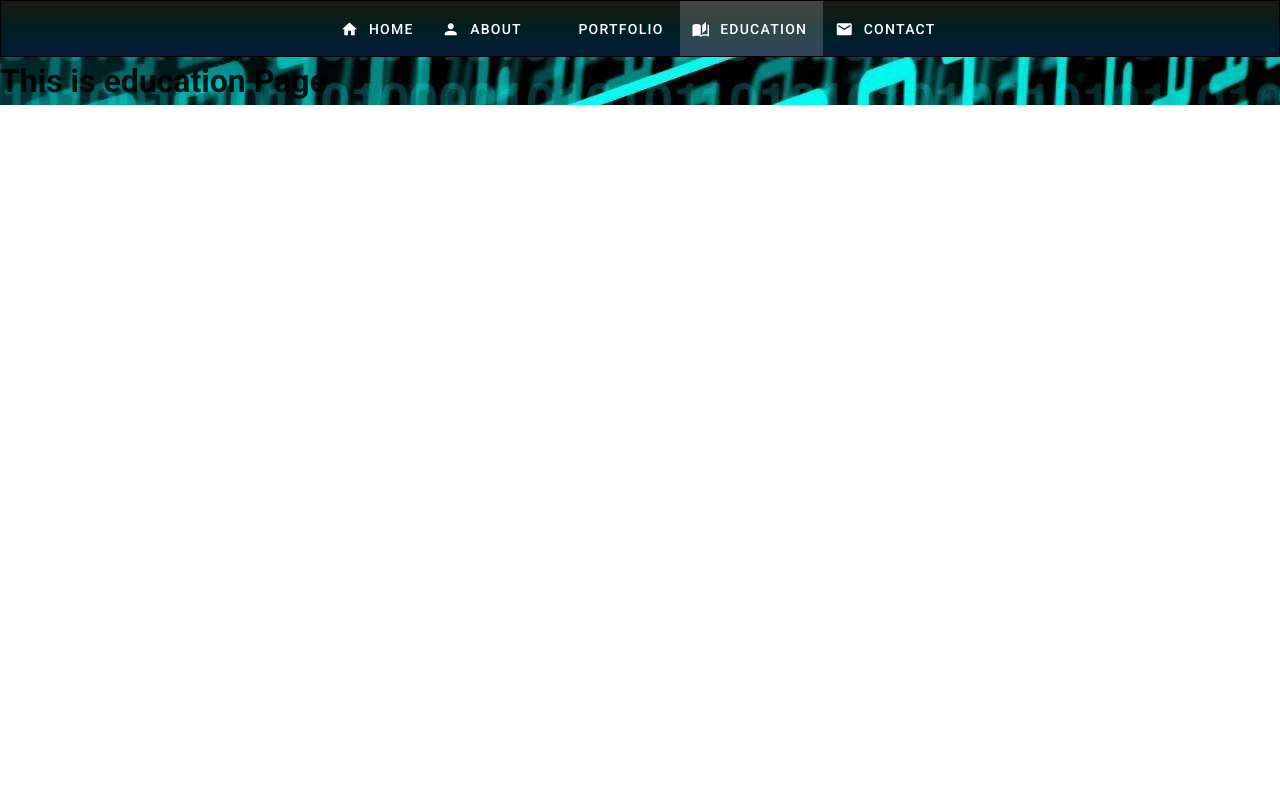
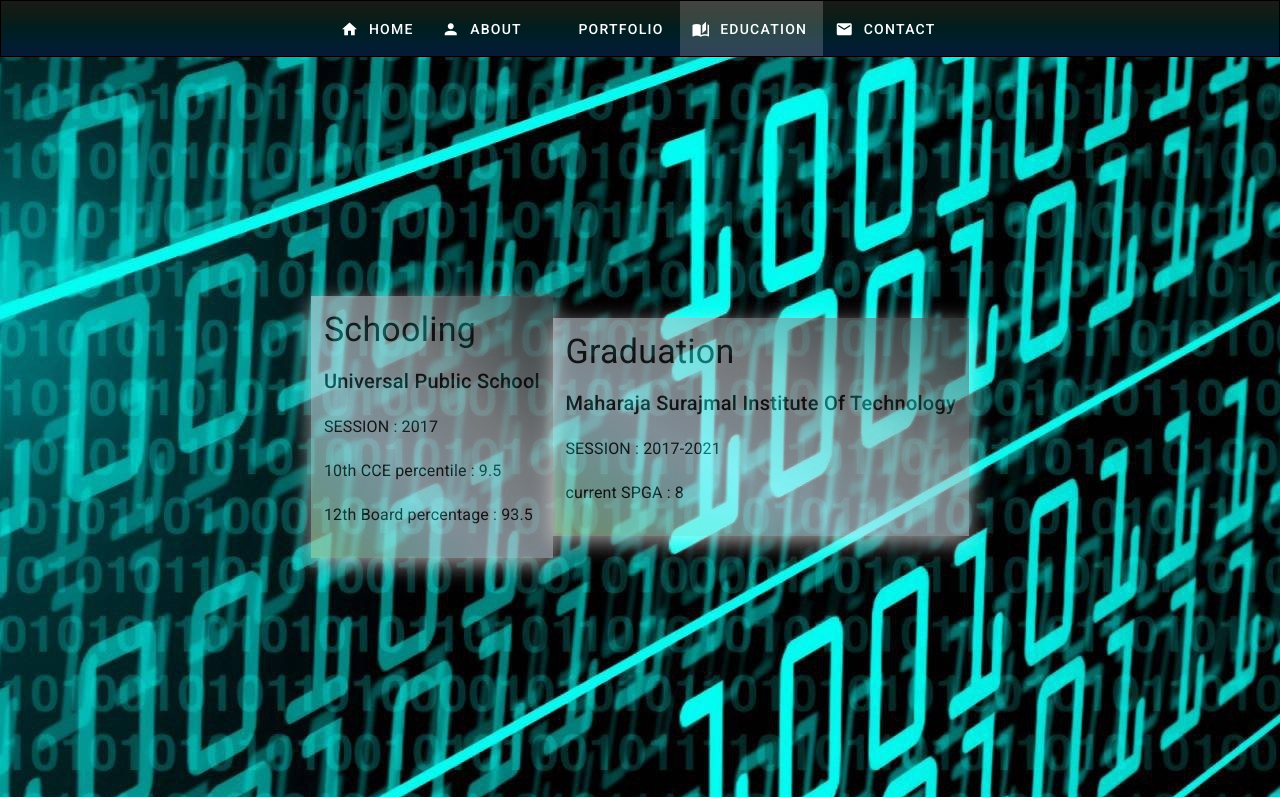
Before and after one commit to aniyagnik/resume, a Vue app: page /education in a window 1280 px wide. Built offline with nearby package versions, Linux system fonts and the light colour scheme.

Commit message:
building educatoin page

```diff
--- a/src/components/box.vue
+++ b/src/components/box.vue
@@ -2,7 +2,7 @@
  <b-container>
    <div id='container-box'>
        <h1 class='display-4 font-weight-bold text-capitalize'>{{ data.heading}}</h1>
-       <h2 class='heading'>{{ data.line1 }}</h2>
+       <h2 class='headine'>{{ data.line1 }}</h2>
        <p class='headline'>{{ data.summary}}</p>
        <p class='body-2'>{{ data.title}}</p>
        <p class='caption'>{{ data.content}}</p>
--- /dev/null
+++ b/src/components/eduBox.vue
@@ -0,0 +1,25 @@
+<template>
+  <div class='edu-box'>
+    <p class="display-1 text-capitalize">{{ institute.title }}</p>
+    <p class="title">{{ institute.name }}</p>
+    <p class="body-2">{{ institute.address }}</p>
+    <p class="subtitle-1">SESSION : {{ institute.session }}</p>
+    <p class="subtitle-1">{{ institute.ex1 }} {{ institute.marks1 }}</p>
+    <p class="subtitle-1">{{ institute.ex2 }} {{ institute.marks2 }}</p>
+  </div>
+</template>
+
+<script>
+export default {
+  props: [ 'institute' ]
+}
+</script>
+
+<style lang="scss">
+.edu-box{
+    background-image: linear-gradient(to right top, #c5e5ad, #b4ebcb, #b2ede4, #c0edf4, #d5ecf8, #cfdfe9, #c9d3da, #c2c7cb, #a4abaf, #879092, #6b7577, #515c5c);
+  opacity: 0.6;
+  padding: 1vw;
+  box-shadow: 0px 6px 20px white;
+}
+</style>
--- a/src/views/About.vue
+++ b/src/views/About.vue
@@ -90,22 +90,6 @@ export default {
               skill: '80'
             }
           ]
-        },
-        {
-          personalInfo: [
-            {
-              title: 'schooling',
-              content: 'Universal Public School',
-              session: '2017',
-              marks1: '9.5',
-              marks: '93.5'
-            },
-            {
-              title: 'Graduation',
-              content: 'Maharaja Surajmal Institute Of Technology',
-              marks1: '8'
-            }
-          ]
         }
       ]
     }
--- a/src/views/Education.vue
+++ b/src/views/Education.vue
@@ -1,14 +1,54 @@
 <template>
   <div id='education'>
-    <h1>This is education Page</h1>
+    <div class='flex-item' v-for='(item,i) in institutes' :key=i>
+      <edu-container :institute='item'></edu-container>
+    </div>
   </div>
 </template>
 
+<script>
+import eduBox from '../components/eduBox.vue'
+
+export default {
+  name: 'education',
+  components: {
+    'edu-container': eduBox
+  },
+  data () {
+    return {
+      institutes: [
+        {
+          title: 'schooling',
+          name: 'Universal Public School',
+          session: '2017',
+          marks1: '9.5',
+          ex1: '10th CCE percentile : ',
+          marks2: '93.5',
+          ex2: '12th Board percentage : '
+        },
+        {
+          title: 'Graduation',
+          name: 'Maharaja Surajmal Institute Of Technology',
+          session: '2017-2021',
+          marks1: '8',
+          ex1: 'current SPGA : ',
+          marks2: '',
+          ex2: ''
+        }
+      ]
+    }
+  }
+}
+</script>
 <style lang="scss">
 #education{
   background-image: url('../assets/28156.jpg');
   background-attachment: fixed;
   background-position: center;
   background-repeat: no-repeat;
+  display: flex;
+  justify-content: center;
+  align-items: center;
+  height: 92.5vh;
 }
 </style>
```
